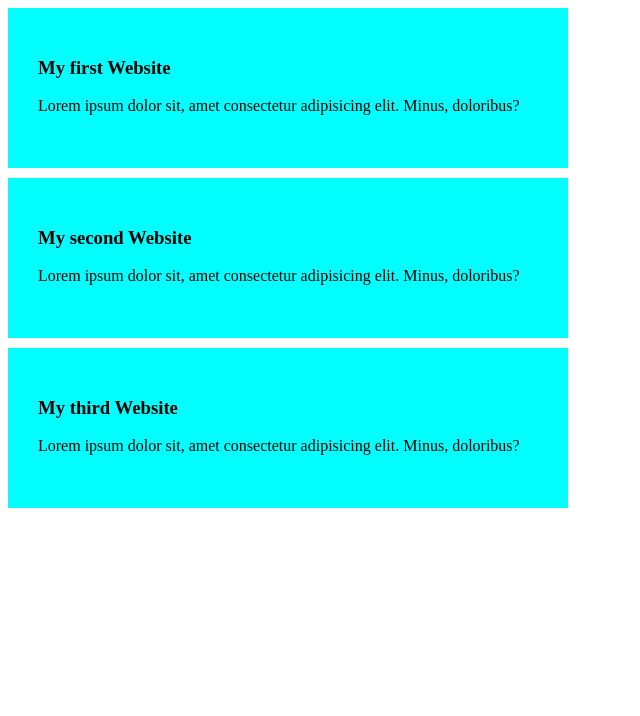
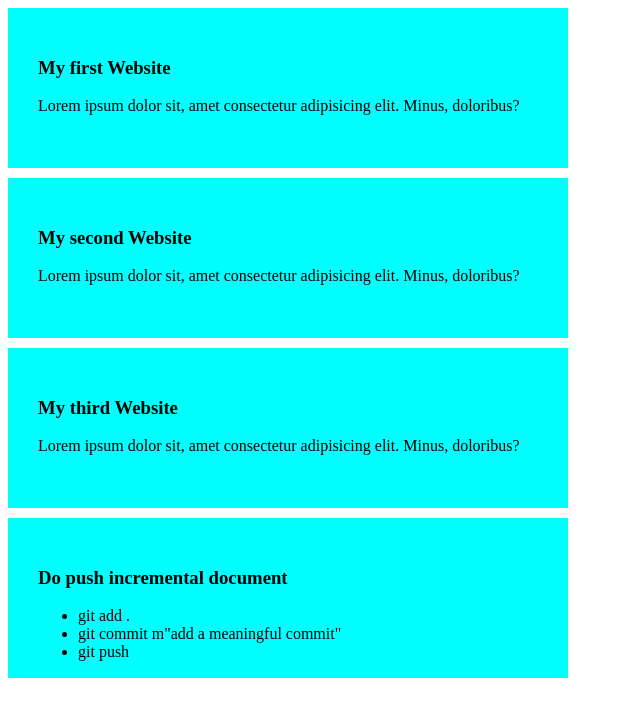
Before and after one commit to KhadizaKhatun1/my-simple-website, a plain HTML site: page index.html in a window 1280 px wide. Shown: the whole page, without its empty margins (0-640 px from the left). Drawn offline with Linux system fonts and the light colour scheme.

Commit message:
add a meaningful commit message

```diff
--- a/index.html
+++ b/index.html
@@ -22,5 +22,13 @@
         <p>Lorem ipsum dolor sit, amet consectetur adipisicing elit. Minus, doloribus?</p>
 
     </div>
+    <div>
+        <h3>Do push incremental document</h3>
+        <ul>
+            <li>git add .</li>
+            <li>git commit m"add a meaningful commit"</li>
+            <li>git push</li>
+        </ul>
+    </div>
 </body>
 </html>
```
